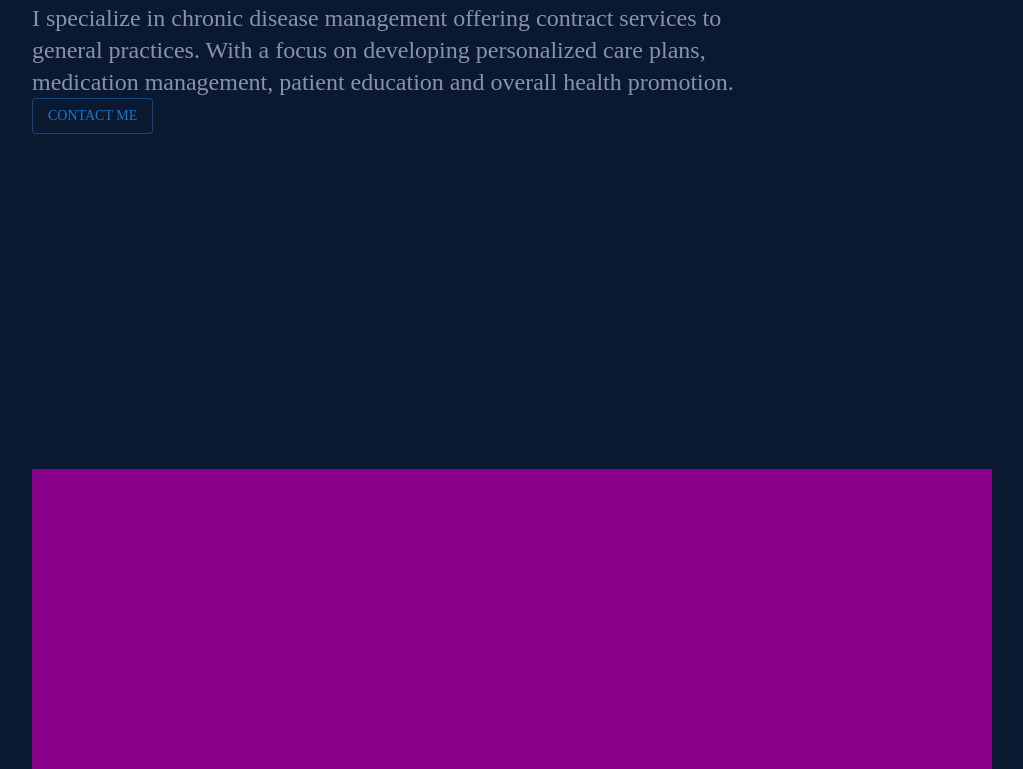
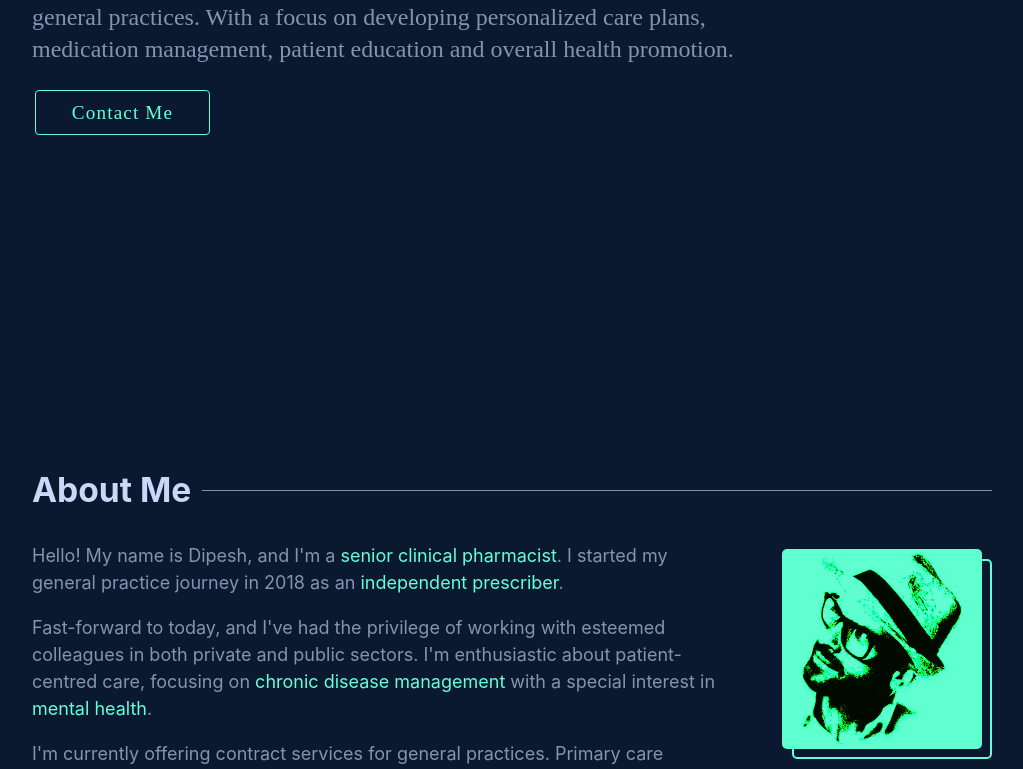
Before and after one commit to Diipz/landing-page, a React (Vite) app: page / in a window 1280 px wide. Shown: the part 431-1200 px from the top of the page, without its empty margins (128-1151 px from the left). Built offline with nearby package versions, Linux system fonts and the light colour scheme.

Commit message:
About section

```diff
--- a/src/assets/components/MainContent.jsx
+++ b/src/assets/components/MainContent.jsx
@@ -22,9 +22,20 @@ export default function MainContent() {
         </Button>
       </section>
       <section className="about" >
-        <Typography variant="h5">
+        <Typography variant="h4" id="about-heading">
           About Me
         </Typography>
+        <div className="about-container">
+          <div className="p-wrapper">
+            <p>Hello! My name is Dipesh, and I&#39;m a <span>senior clinical pharmacist</span>. I started my general practice journey in 2018 as an <span>independent prescriber</span>. </p>
+            <p>Fast-forward to today, and I&#39;ve had the privilege of working with esteemed colleagues in both private and public sectors. I&#39;m enthusiastic about patient-centred care, focusing on <span>chronic disease management</span> with a special interest in <span>mental health</span>.</p>
+            <p>I&#39;m currently offering contract services for general practices. Primary care networks can take advantage of the <span>Additional Roles Reimbursement Scheme</span> (ARRS) as a cost-effective alternative to using agencies.</p>
+          </div>
+          <div id="portrait-wrapper">
+            <img src="/public/images/portrait.webp" alt="portrait" className="portrait" />
+            <div id="portrait-frame"></div>
+          </div>
+        </div>
       </section>
     </div>
   )
--- a/src/assets/styles/main-content.css
+++ b/src/assets/styles/main-content.css
@@ -1,3 +1,7 @@
+* {
+    font-family: 'Calibre', 'Inter', 'San Francisco', 'SF Pro Text', -apple-system, system-ui, sans-serif;
+}
+
 .main-container {
     min-height: 100vh;
     display: block;
@@ -9,8 +13,10 @@
     .main-container {
         margin: 0 3rem;
     }
+    .about-container {
+        flex-wrap: wrap;
+    }
 }
-
 
 .hero-section {
     height: 100vh;
@@ -19,11 +25,12 @@
     flex-direction: column;
     justify-content: center;
     align-items: flex-start;
-    font-family:'SF Mono', 'Fira Code', 'Fira Mono', 'Roboto Mono';
-    padding-bottom: 225px;
+    padding-bottom: 250px;
     margin: 0px auto;
     overflow: hidden;
+    cursor: pointer;
 }
+
 
 h2.font-calibre,
 h3.font-calibre {
@@ -33,8 +40,10 @@ h3.font-calibre {
 .hero-intro {
     letter-spacing: 0.1rem;
     line-height: 0.1em;
-    font-size: 1.75rem;
+    font-size: 1.5rem;
+    font-weight: 300;
     color: var(--secondary-color);
+    font-family:'SF Mono', 'Fira Code', 'Fira Mono', 'Roboto Mono';
 }
 
 .hero-name {
@@ -58,13 +67,99 @@ h3.font-calibre {
     color: var(--grey-slate)
 }
 
+#hero-contact-btn {
+    color: var(--secondary-color);
+    border: 1px solid var(--secondary-color);
+    width: 175px;
+    margin-top: 25px;
+    margin-left: 3px;
+    padding: 5px 0;
+    text-transform: none;
+    font-size: larger;
+    letter-spacing: 0.07rem;
+    transition: box-shadow 0.4s, transform 0.4s
+}
+
+#hero-contact-btn:hover {
+    cursor: pointer;
+    box-shadow: 3px 3px;
+    transform: translate(-3px, -3px);
+}
 
 
 .about {
-    height: 100vh;
-    width: 100%;
+    max-width: 1000px;
+    display: block;
+    overflow: hidden;
+    margin: 0px auto;
+}
+
+#about-heading {
+    position: relative;
+    font-size: 2.1rem;
+    font-weight: 700;
+    font-family: 'Calibre', 'Inter', 'San Francisco', 'SF Pro Text', -apple-system, system-ui, sans-serif;
+    color: var(--white-slate);
+}
+
+#about-heading::after {
+    content: "";
+    display: block;
+    position: absolute;
+    width: calc(100% - 170px);
+    height: 1px;
+    right: 0;
+    top: 50%;
+    background-color: var(--grey-slate);
+}
+
+.about-container {
     display: flex;
-    justify-content: center;
-    align-items: center;
-    background-color: darkmagenta
+    justify-content: space-around;
+    gap: 3.2rem;
+    margin-top: 2rem;
 }
+
+div>p {
+    font-size: 18px;
+    color: var(--grey-slate);
+    margin: 0 0 18px;
+}
+
+span {
+    color: var(--secondary-color);
+}
+
+img.portrait {
+    min-width: 200px;
+    height: 200px;
+    border-radius: 5px;
+    margin: 7px 10px auto 0px;
+    overflow: clip;
+    filter: invert(2%) sepia(97%) saturate(876%) hue-rotate(79deg) brightness(103%) contrast(100%);
+    transition: box-shadow 0.4s, transform 0.4s;
+}
+
+img.portrait:hover {
+    transform: translate(-3px, -3px);
+}
+
+#portrait-wrapper {
+    position: relative;
+    min-width: 210px;
+    height: 200px;
+    margin: 0 auto;
+    z-index: 1;
+}
+
+#portrait-frame {
+    position: absolute;
+    display: block;
+    height: 200px;
+    width: 200px;
+    border: solid 2px var(--secondary-color);
+    border-radius: 5px;
+    top: 17px;
+    left: 10px;
+    z-index: -1;
+}
```
Also changed, not shown: public/images/portrait.webp (added).
